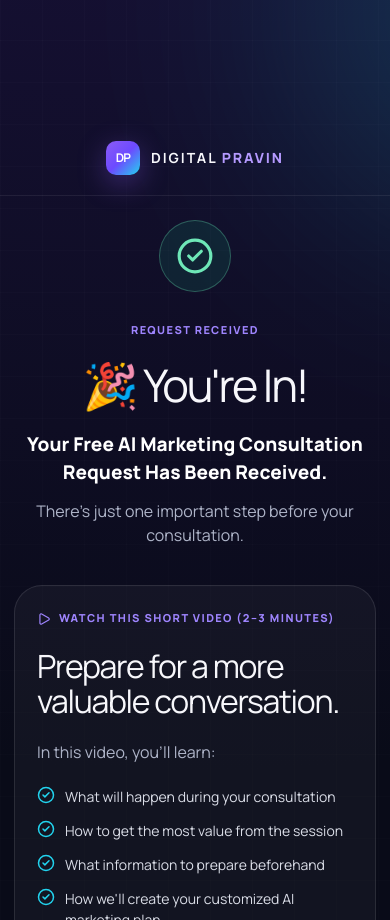
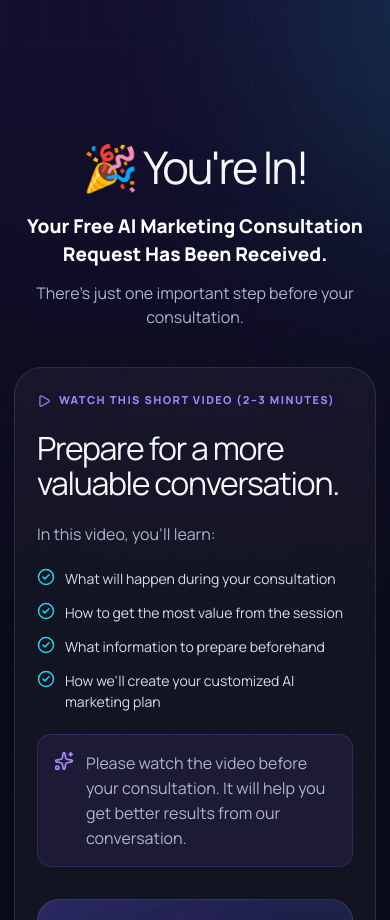
Before and after one commit to pravinbhatta68/landing-page-site, a Next.js app: page /thank-you in a window 390 px wide. Shown: the part 800-1720 px from the top of the page. Built offline with nearby package versions, Linux system fonts and the light colour scheme.

Commit message:
Start thank-you page with confirmation text

```diff
--- a/app/globals.css
+++ b/app/globals.css
@@ -79,9 +79,9 @@ button,input,textarea { font:inherit; }
 .honeypot { position:absolute!important; left:-10000px!important; width:1px!important; height:1px!important; opacity:0!important; pointer-events:none!important; }
 .thank-page { min-height:100vh; position:relative; overflow:hidden; background:radial-gradient(circle at 50% -8%,#251655,#090b18 45%); }
 .thank-page>* { position:relative; z-index:1; }
-.thank-hero { padding:28px 0 58px; }
+.thank-hero { padding:18px 0 58px; }
 .success-mark { width:72px; height:72px; display:grid; place-items:center; margin:0 auto 24px; color:#6ee7b7; border-radius:50%; background:rgba(16,185,129,.12); border:1px solid rgba(110,231,183,.3); }
-.thank-hero h1 { margin:12px 0 10px; font-size:clamp(45px,7vw,76px); letter-spacing:-.05em; }
+.thank-hero h1 { margin:0 0 10px; font-size:clamp(45px,7vw,76px); letter-spacing:-.05em; }
 .thank-lead { max-width:700px; margin:0 auto 12px; color:white; font-size:clamp(19px,3vw,24px); font-weight:750; }
 .thank-hero>p:last-child { color:var(--muted); }
 .thank-content { display:grid; grid-template-columns:1fr 1fr; gap:56px; align-items:center; padding:40px; border:1px solid rgba(255,255,255,.1); border-radius:28px; background:rgba(255,255,255,.04); }
@@ -134,7 +134,7 @@ button,input,textarea { font:inherit; }
   .benefit-card:last-child { grid-column:auto; }
   .lead-form { padding:21px; border-radius:20px; }
   .section h2,.thank-content h2,.whatsapp-card h2 { font-size:32px; }
-  .thank-hero { padding:24px 0 38px; }
+  .thank-hero { padding:14px 0 38px; }
   .thank-content { width:calc(100% - 28px); padding:22px; gap:32px; }
   .whatsapp-card { padding:38px 22px; }
   .whatsapp-button { width:100%; }
--- a/app/thank-you/page.tsx
+++ b/app/thank-you/page.tsx
@@ -1,6 +1,5 @@
 import type { Metadata } from "next";
 import { CheckCircle2, MessageCircle, Play, Sparkles } from "lucide-react";
-import { Header } from "@/components/Header";
 
 export const metadata: Metadata = { title: "You're In! | Digital Pravin", robots: { index: false, follow: false } };
 
@@ -9,10 +8,7 @@ export default function ThankYou() {
     <main className="thank-page">
       <div className="aurora aurora-one" />
       <div className="aurora aurora-two" />
-      <Header />
       <section className="thank-hero container narrow center">
-        <div className="success-mark"><CheckCircle2 size={38} /></div>
-        <span className="section-kicker">Request received</span>
         <h1>🎉 You&apos;re In!</h1>
         <p className="thank-lead">Your Free AI Marketing Consultation Request Has Been Received.</p>
         <p>There&apos;s just one important step before your consultation.</p>
```
